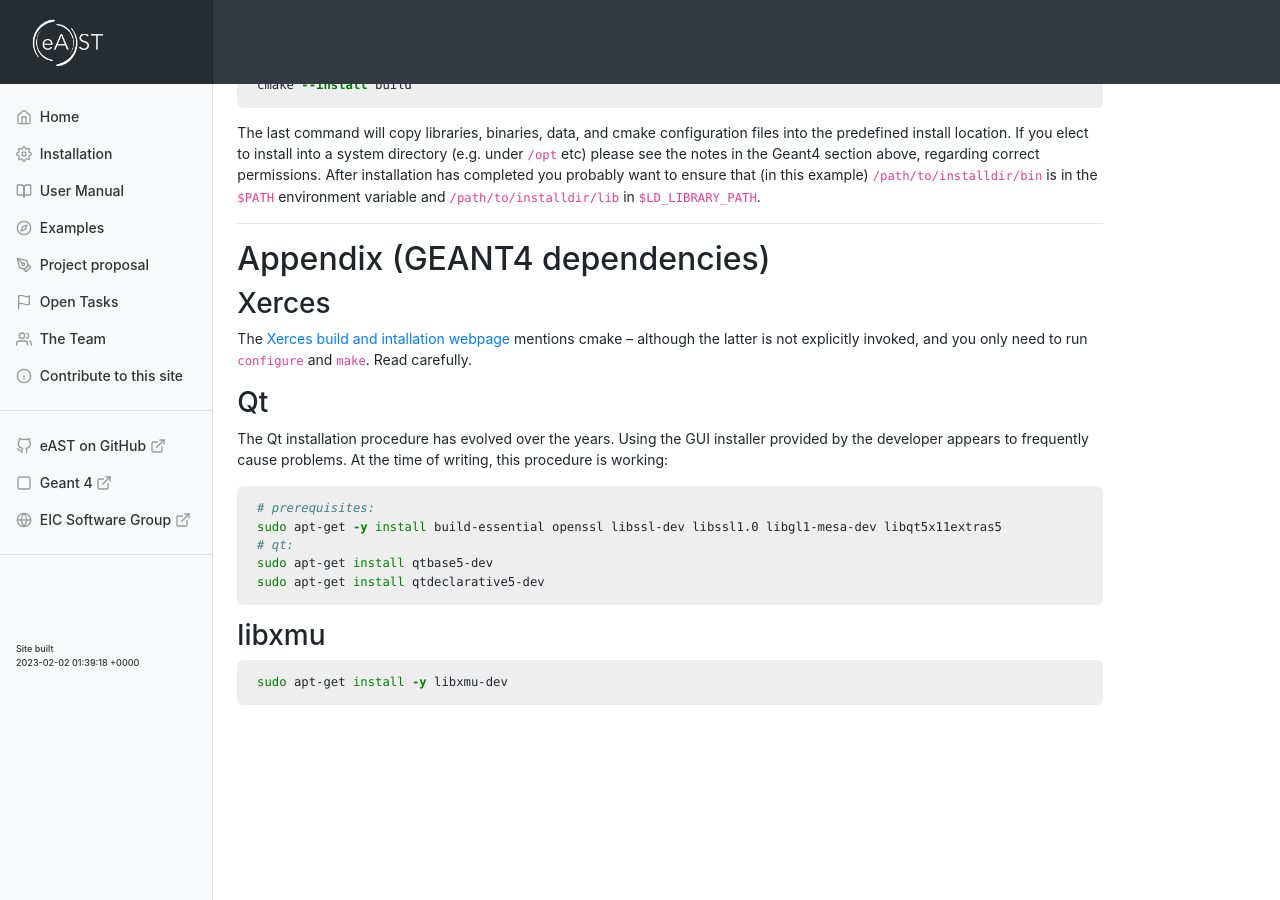
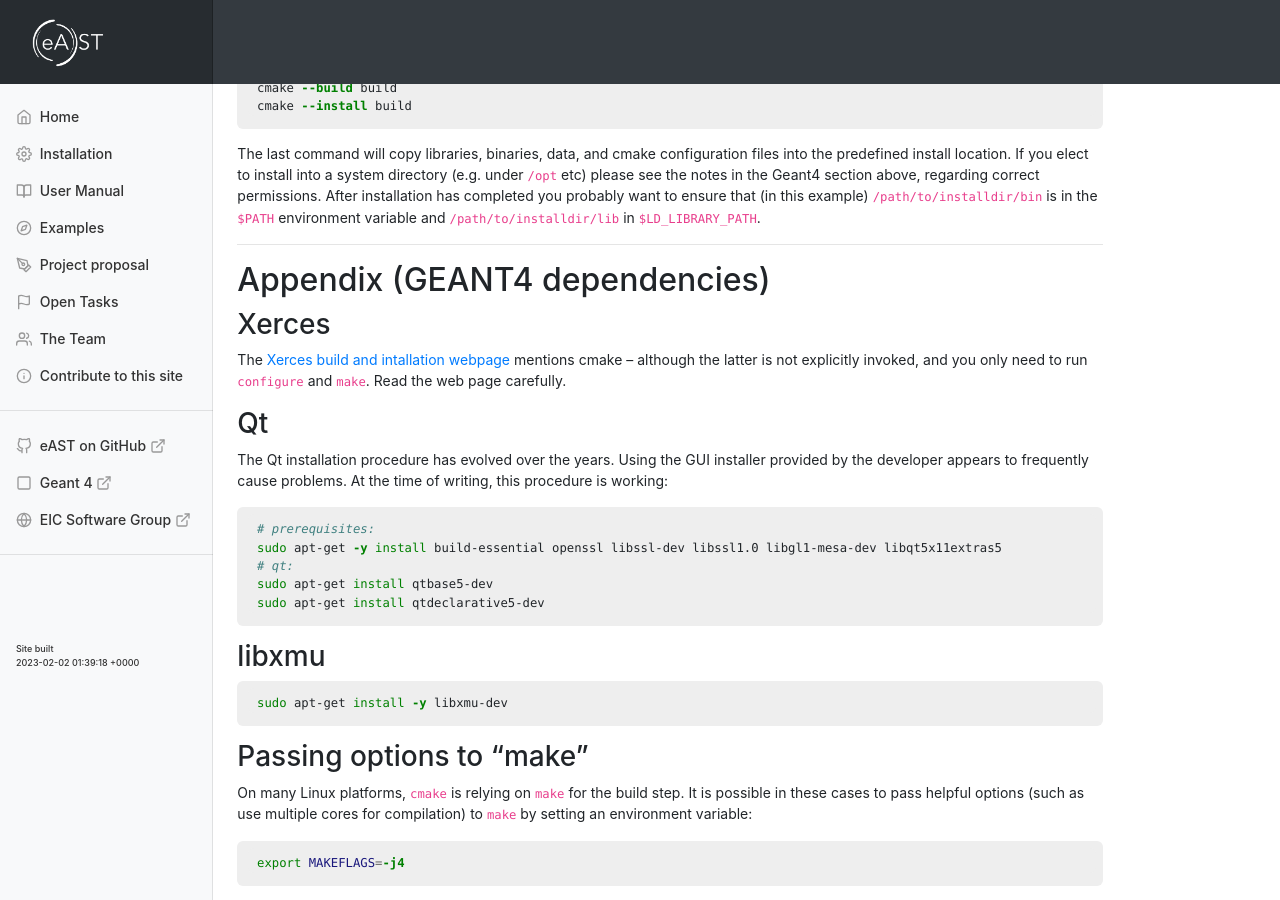
Before and after one commit to eic/east, a Jekyll site: the page built from docs/_content/installation.md, in a window 1280 px wide and 900 px high, scrolled down 1727 px. Built offline with Jekyll 4.4.1, drawn with Linux system fonts in a browser that asks for light colours; nearby versions of some CDN libraries; before the commit the page ends 2446 px from its top, so only the background shows below that; some of the changed text lies outside the part shown.

Commit message:
Touched up the installation page

````diff
--- a/docs/_content/installation.md
+++ b/docs/_content/installation.md
@@ -143,7 +143,7 @@
 
 The [Xerces build and intallation webpage](https://xerces.apache.org/xerces-c/build-3.html#UNIXl){:target="_blank"}
 mentions cmake -- although the latter is not explicitly invoked, and you only need to run `configure` and `make`.
-Read carefully.
+Read the web page carefully.
 
 ### Qt
 
@@ -163,3 +163,13 @@
 ```bash
 sudo apt-get install -y libxmu-dev
 ```
+
+### Passing options to "make"
+
+On many Linux platforms, `cmake` is relying on `make` for the build step.
+It is possible in these cases to pass helpful options (such as use multiple cores
+for compilation) to `make` by setting an environment variable:
+
+```bash
+export MAKEFLAGS=-j4
+```
````
